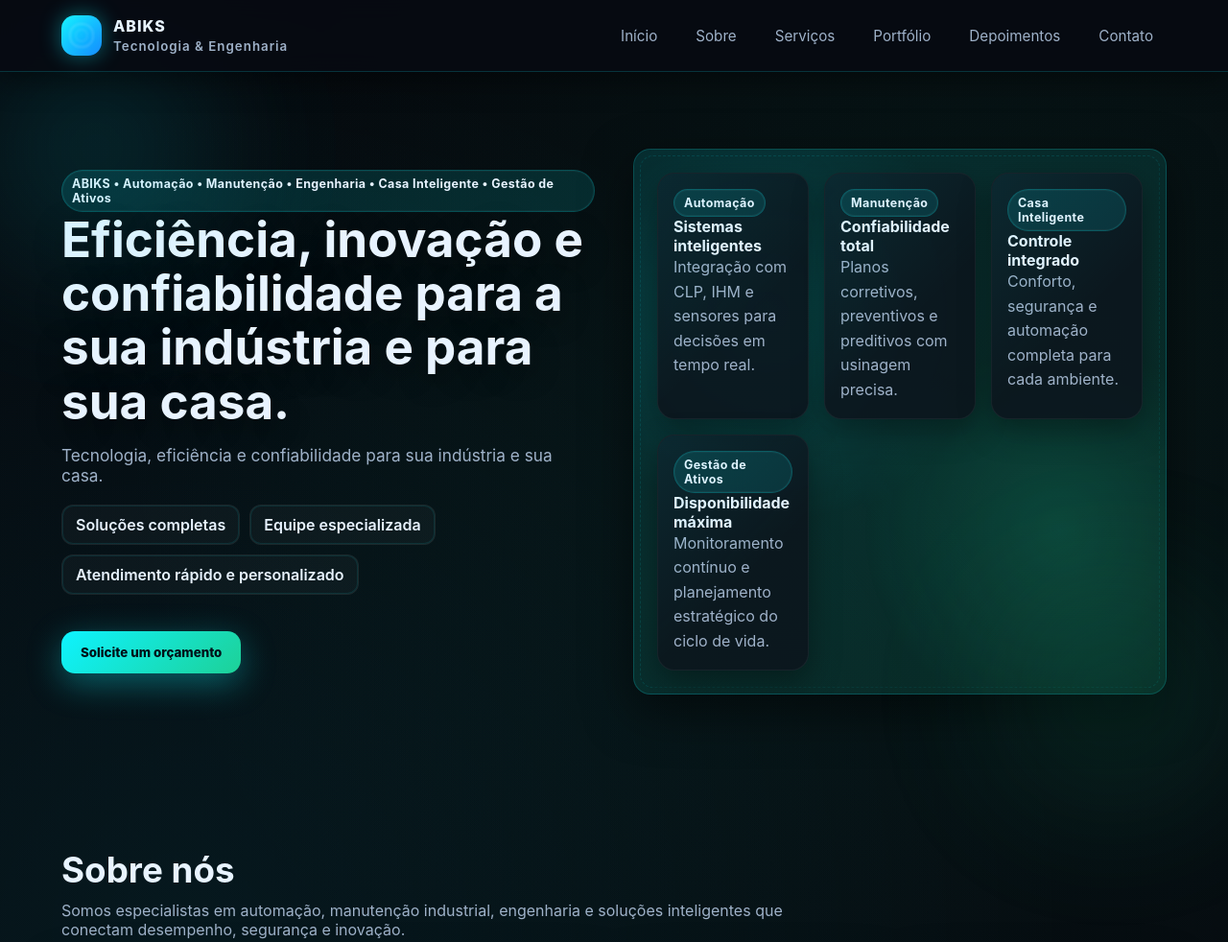
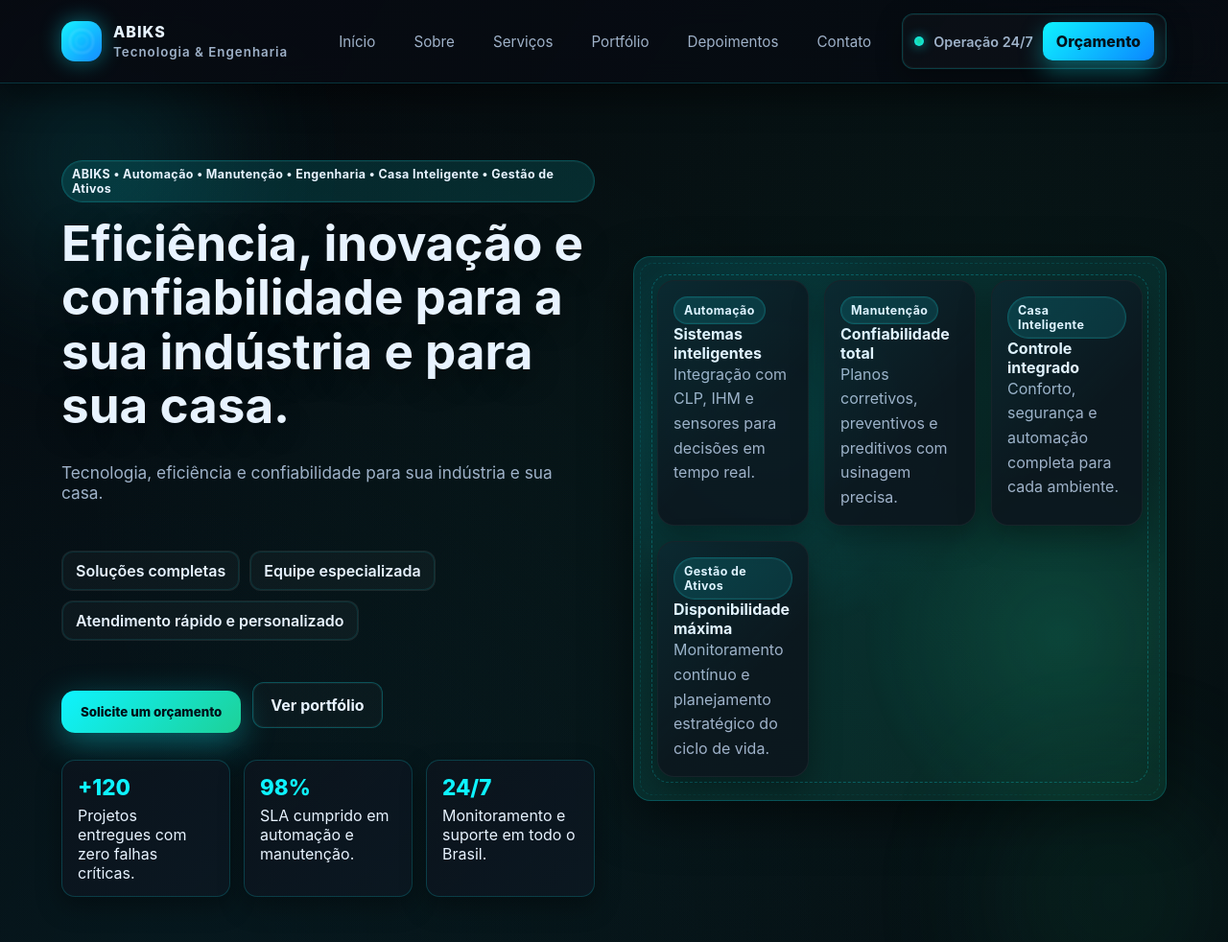
Before and after one commit to Mluysk/site-abiks, a plain HTML site: page index.html in a window 1280 px wide. Shown: the top 982 px of the page at 96% size. Drawn offline with Linux system fonts and the light colour scheme.

Commit message:
Improve hero and header polish

```diff
--- a/index.html
+++ b/index.html
@@ -11,9 +11,9 @@
     <nav class="nav">
       <div class="logo">
         <div class="spark"></div>
-        <div>
+        <div class="logo-text">
           <div>ABIKS</div>
-          <small style="color: var(--muted); font-weight: 600;">Tecnologia & Engenharia</small>
+          <small>Tecnologia & Engenharia</small>
         </div>
       </div>
       <div class="nav-links">
@@ -24,12 +24,17 @@
         <a href="#depoimentos">Depoimentos</a>
         <a href="#contato">Contato</a>
       </div>
+      <div class="nav-actions">
+        <div class="status-dot"></div>
+        <span class="status-text">Operação 24/7</span>
+        <a class="nav-cta" href="#contato">Orçamento</a>
+      </div>
     </nav>
   </header>
 
   <main>
     <section class="container hero" id="hero">
-      <div>
+      <div class="hero-content">
         <div class="pill-tag">ABIKS • Automação • Manutenção • Engenharia • Casa Inteligente • Gestão de Ativos</div>
         <h1>Eficiência, inovação e confiabilidade para a sua indústria e para sua casa.</h1>
         <p class="subtitle">Tecnologia, eficiência e confiabilidade para sua indústria e sua casa.</p>
@@ -38,7 +43,24 @@
           <span class="badge">Equipe especializada</span>
           <span class="badge">Atendimento rápido e personalizado</span>
         </div>
-        <button class="cta">Solicite um orçamento</button>
+        <div class="hero-actions">
+          <button class="cta">Solicite um orçamento</button>
+          <a class="ghost-btn" href="#portfolio">Ver portfólio</a>
+        </div>
+        <div class="hero-stats">
+          <div class="stat-card">
+            <span class="stat-value">+120</span>
+            <p>Projetos entregues com zero falhas críticas.</p>
+          </div>
+          <div class="stat-card">
+            <span class="stat-value">98%</span>
+            <p>SLA cumprido em automação e manutenção.</p>
+          </div>
+          <div class="stat-card">
+            <span class="stat-value">24/7</span>
+            <p>Monitoramento e suporte em todo o Brasil.</p>
+          </div>
+        </div>
       </div>
       <div class="hero-visual">
         <div class="hero-animate"></div>
--- a/styles.css
+++ b/styles.css
@@ -35,10 +35,10 @@
   position: sticky;
   top: 0;
   z-index: 1000;
-  backdrop-filter: blur(12px);
-  background: rgba(7, 11, 18, 0.9);
-  border-bottom: 1px solid var(--border);
-  box-shadow: 0 10px 30px rgba(0, 0, 0, 0.4);
+  backdrop-filter: blur(14px);
+  background: linear-gradient(120deg, rgba(7, 11, 18, 0.95), rgba(7, 11, 18, 0.8));
+  border-bottom: 1px solid rgba(14, 243, 255, 0.18);
+  box-shadow: 0 14px 34px rgba(0, 0, 0, 0.48);
   transition: all 0.3s ease;
 }
 
@@ -48,14 +48,15 @@
   box-shadow: 0 12px 30px rgba(0, 0, 0, 0.55);
 }
 
+
 .nav {
   max-width: 1200px;
   margin: 0 auto;
-  padding: 16px 24px;
-  display: flex;
+  padding: 14px 24px;
+  display: grid;
   align-items: center;
-  justify-content: space-between;
-  gap: 16px;
+  grid-template-columns: auto 1fr auto;
+  gap: 18px;
 }
 
 .logo {
@@ -64,6 +65,11 @@
   gap: 12px;
   font-weight: 800;
   letter-spacing: 1px;
+}
+
+.logo-text small {
+  color: var(--muted);
+  font-weight: 600;
 }
 
 .logo .spark {
@@ -93,6 +99,7 @@
   gap: 12px;
   align-items: center;
   font-size: 0.95rem;
+  justify-content: flex-end;
 }
 
 .nav-links a {
@@ -108,6 +115,43 @@
   box-shadow: inset 0 0 0 1px rgba(14, 243, 255, 0.3);
 }
 
+.nav-actions {
+  display: inline-flex;
+  align-items: center;
+  gap: 10px;
+  padding: 8px 12px;
+  border-radius: 12px;
+  background: rgba(255, 255, 255, 0.02);
+  border: 1px solid rgba(14, 243, 255, 0.2);
+  box-shadow: inset 0 0 0 1px rgba(255, 255, 255, 0.04), 0 8px 26px rgba(0, 0, 0, 0.35);
+}
+
+.status-dot {
+  width: 10px;
+  height: 10px;
+  border-radius: 50%;
+  background: radial-gradient(circle, #1dd197, #0ef3ff);
+  box-shadow: 0 0 12px rgba(14, 243, 255, 0.6);
+}
+
+.status-text {
+  color: var(--muted);
+  font-weight: 600;
+  font-size: 0.9rem;
+}
+
+.nav-cta {
+  padding: 10px 14px;
+  border-radius: 10px;
+  background: linear-gradient(135deg, #0ef3ff, #0b86ff);
+  color: #04121c;
+  font-weight: 800;
+  box-shadow: 0 10px 24px rgba(14, 243, 255, 0.35);
+  transition: transform 0.25s ease, box-shadow 0.25s ease;
+}
+
+.nav-cta:hover { transform: translateY(-2px); box-shadow: 0 14px 32px rgba(14, 243, 255, 0.45); }
+
 .container {
   max-width: 1200px;
   margin: 0 auto;
@@ -121,6 +165,13 @@
   align-items: center;
   gap: 40px;
   position: relative;
+}
+
+.hero-content {
+  position: relative;
+  z-index: 1;
+  display: grid;
+  gap: 14px;
 }
 
 .hero::before,
@@ -156,6 +207,15 @@
               radial-gradient(circle at 80% 70%, rgba(29, 209, 151, 0.2), transparent 35%);
   opacity: 0.8;
   pointer-events: none;
+}
+
+.hero-visual::before {
+  content: "";
+  position: absolute;
+  inset: 18px;
+  border-radius: var(--radius);
+  border: 1px dashed rgba(14, 243, 255, 0.25);
+  filter: drop-shadow(0 0 20px rgba(14, 243, 255, 0.25));
 }
 
 .hero-grid {
@@ -219,6 +279,13 @@
   margin: 16px 0 24px;
 }
 
+.hero-actions {
+  display: flex;
+  flex-wrap: wrap;
+  gap: 12px;
+  align-items: center;
+}
+
 .badge {
   padding: 10px 14px;
   background: rgba(255, 255, 255, 0.03);
@@ -249,6 +316,42 @@
 }
 
 .cta:hover { transform: translateY(-3px) scale(1.01); box-shadow: 0 16px 40px rgba(14, 243, 255, 0.45); }
+
+.ghost-btn {
+  padding: 13px 18px;
+  border-radius: 12px;
+  border: 1px solid rgba(14, 243, 255, 0.26);
+  color: var(--text);
+  background: rgba(255, 255, 255, 0.02);
+  font-weight: 700;
+  transition: all 0.25s ease;
+  box-shadow: inset 0 0 0 1px rgba(255, 255, 255, 0.04);
+}
+
+.ghost-btn:hover { color: #fff; border-color: rgba(14, 243, 255, 0.5); box-shadow: 0 10px 30px rgba(0, 0, 0, 0.35); }
+
+.hero-stats {
+  display: grid;
+  grid-template-columns: repeat(auto-fit, minmax(160px, 1fr));
+  gap: 14px;
+  margin-top: 14px;
+}
+
+.stat-card {
+  padding: 14px 16px;
+  border-radius: 14px;
+  border: 1px solid rgba(14, 243, 255, 0.18);
+  background: linear-gradient(135deg, rgba(12, 20, 29, 0.86), rgba(12, 24, 34, 0.9));
+  box-shadow: 0 10px 26px rgba(0, 0, 0, 0.35);
+}
+
+.stat-value {
+  font-size: 1.4rem;
+  font-weight: 800;
+  color: var(--accent);
+  display: block;
+  margin-bottom: 6px;
+}
 
 .section-title {
   font-size: clamp(1.9rem, 3vw, 2.3rem);
@@ -395,7 +498,12 @@
 .reveal.visible { opacity: 1; transform: translateY(0); }
 
 @media (max-width: 720px) {
-  .nav { flex-direction: column; align-items: flex-start; }
-  .nav-links { flex-wrap: wrap; }
+  .nav {
+    grid-template-columns: 1fr;
+    align-items: flex-start;
+    gap: 10px;
+  }
+  .nav-links { flex-wrap: wrap; justify-content: flex-start; }
+  .nav-actions { width: 100%; justify-content: space-between; }
   .container { padding: 64px 20px; }
 }
```
